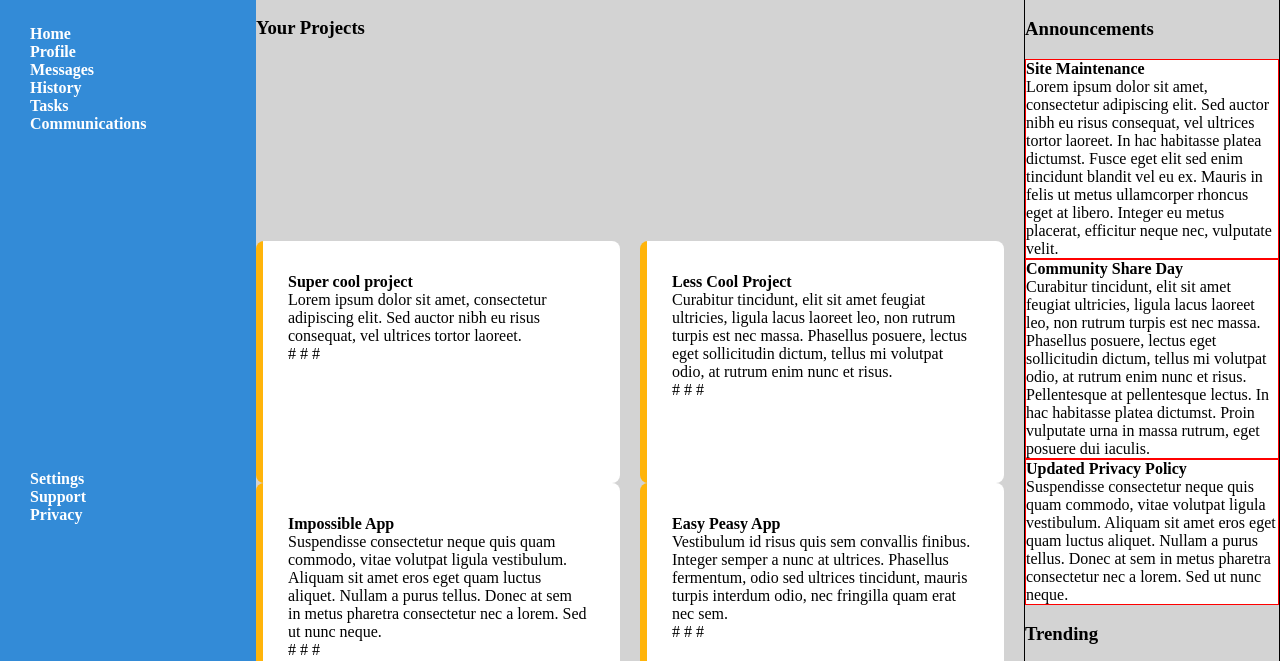
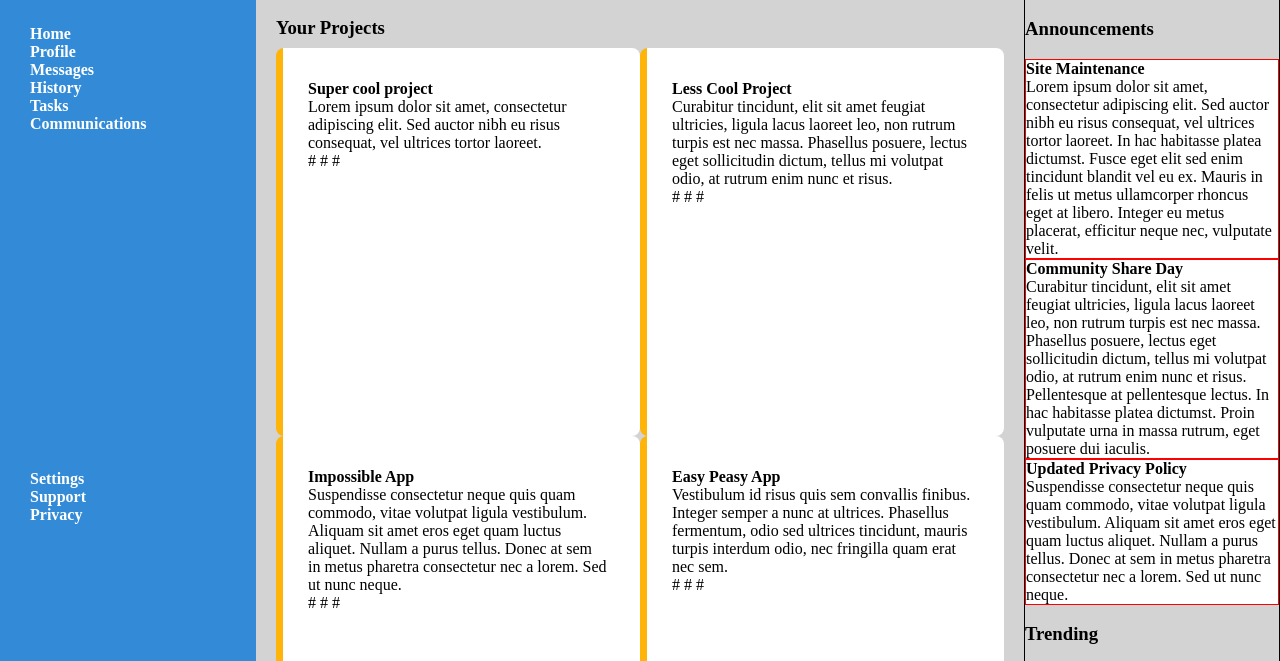
Before and after one commit to Jdoggett50/Project-Dashboard, a plain HTML site: page index.html in a window 1280 px wide. Shown: the part 123-784 px from the top of the page. Drawn offline with Linux system fonts and the light colour scheme.

Commit message:
adding spacing properties to article and aside

```diff
--- a/styles.css
+++ b/styles.css
@@ -121,15 +121,15 @@ a,
     grid-template-columns: 3fr 1fr;
     grid-row: 2 / 3;
     grid-column: 2 / 3;
-    /* padding: 20px; */
     background-color: lightgrey;
 }
 
 
 .article-container {
     display: grid;
-    grid-template-rows: repeat(5, 1fr);
+    grid-template-rows: 50px repeat(auto-fit,minmax(100px, 1fr));
     grid-template-columns: repeat(2, 1fr);
+    margin: 0 20px;
     grid-row: 1 / 2;
     grid-column: 1 / 2;
 }
@@ -145,7 +145,7 @@ a,
     border-radius: 8px;
     background: linear-gradient(to right,rgb(255,180,10) 7px, white 7px);
     background-color: white;
-    margin: 0 20px 0 0;
+    /* margin: 0 0 20px 20px; */
 
 }
 
```
